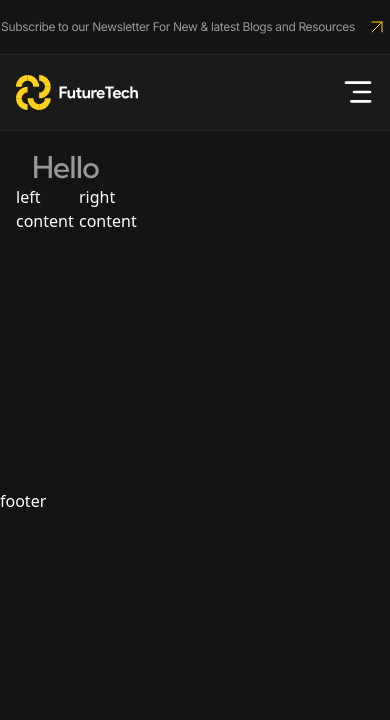
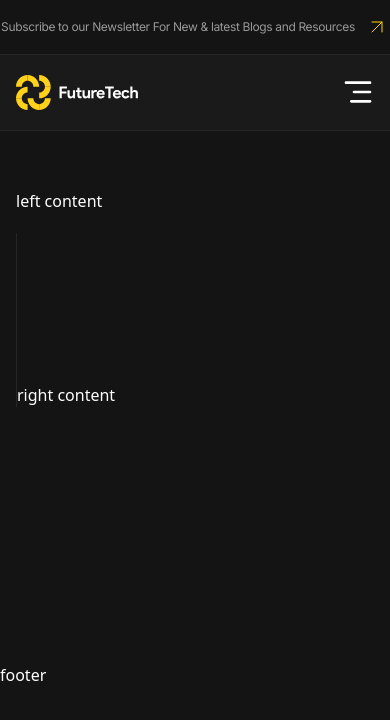
Before and after one commit to MaxHuynh-Dev/FutureTech, a Next.js app: page / in a window 390 px wide. Shown: the top 720 px of the page. Built offline with nearby package versions, Linux system fonts and the light colour scheme.

Commit message:
Refactor HomePage and Hero components by removing unused elements and updating layout structure; enhance utility CSS for improved responsiveness.

```diff
--- a/src/modules/HomePage/Hero/index.tsx
+++ b/src/modules/HomePage/Hero/index.tsx
@@ -1,20 +1,18 @@
 'use client';
 
 import { Container, GridContainer } from '@/components/Container';
-import Text from '@/components/ui/text';
 import type React from 'react';
 
 function Hero(): React.ReactElement {
   return (
     <Container className="mt-[149px] laptop:mt-[126px] desktop:mt-[170px]">
-      <Container>
-        <Text as="h1" size={30} color={'grey-60'} weight={'medium'} font={'heading'}>
-          Hello
-        </Text>
-      </Container>
-      <GridContainer>
-        <div>left content</div>
-        <div>right content</div>
+      <GridContainer className="">
+        <div className="col-span-7 pt-[40px] laptop:pt-[100px] desktop:pt-[150px]">
+          left content
+        </div>
+        <div className="col-span-5 border-l border-dark-15 pt-[150px] laptop:pl-[80px]">
+          right content
+        </div>
       </GridContainer>
     </Container>
   );
--- a/src/modules/HomePage/index.tsx
+++ b/src/modules/HomePage/index.tsx
@@ -1,5 +1,3 @@
-'use client';
-
 import React from 'react';
 import Hero from './Hero';
 
--- a/src/styles/utility.css
+++ b/src/styles/utility.css
@@ -1,4 +1,5 @@
 @utility container {
+  width: 100%;
   margin-inline: auto;
   padding-inline: 16px; /* Padding cho mobile */
 
```
